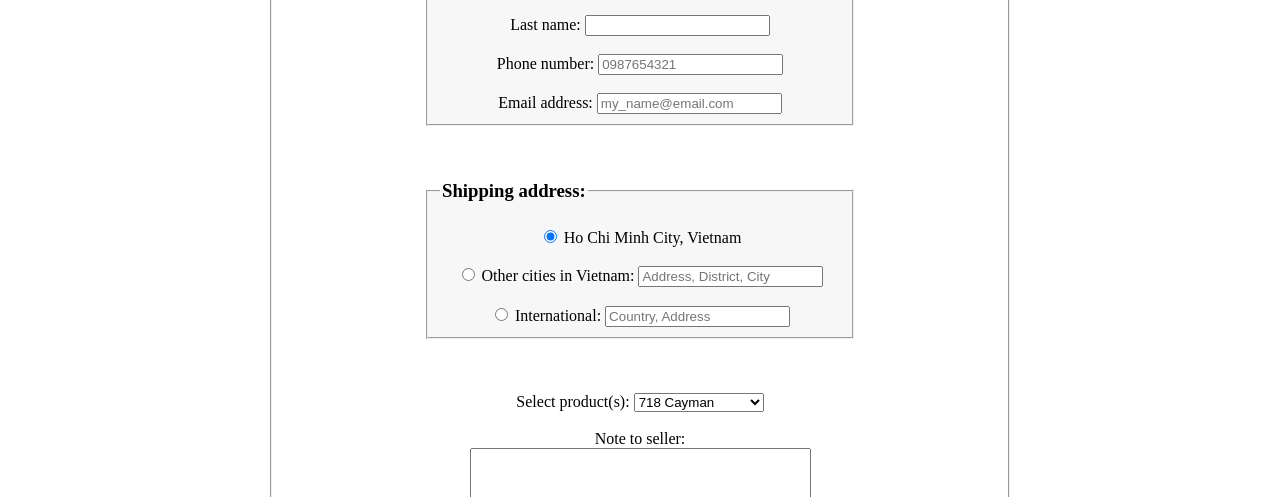
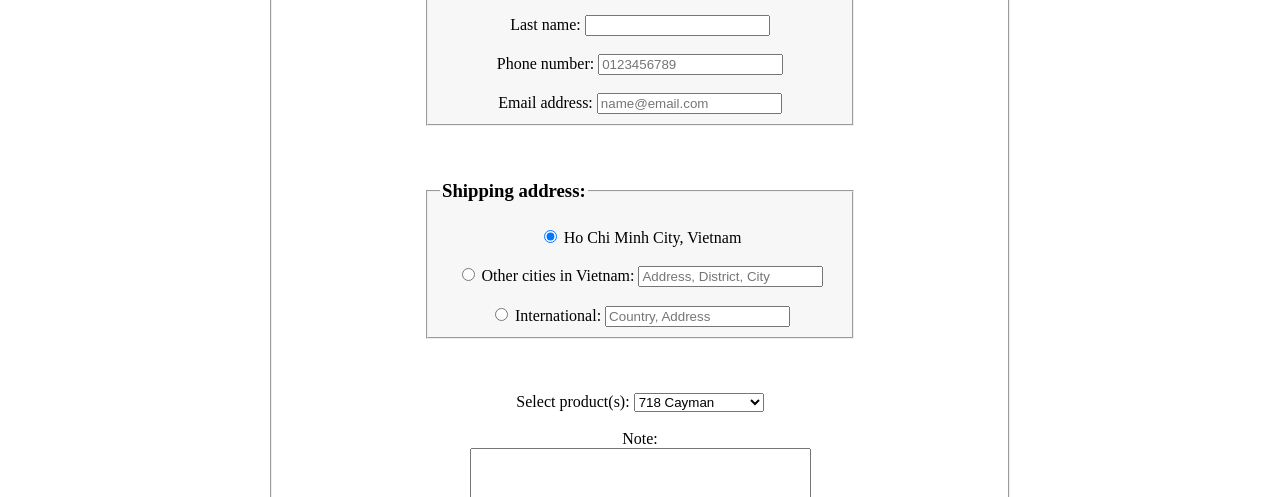
Before and after one commit to Bailey198/CommercialWeb, a plain HTML site: page Cart.html in a window 1280 px wide. Shown: the part 532-1029 px from the top of the page. Drawn offline with Linux system fonts and the light colour scheme.

Commit message:
Update Cart.html
Signed-off-by: Bailey198 <137258700+Bailey198@users.noreply.github.com>

```diff
--- a/Cart.html
+++ b/Cart.html
@@ -46,11 +46,11 @@
 
                                 <br><br>
                                 <label for="phone-num"> Phone number: </label>
-                                <input type="tel" id="phone-num" name="phone-num" required="" placeholder="0987654321">
+                                <input type="tel" id="phone-num" name="phone-num" required="" placeholder="0123456789">
 
                                 <br><br>
                                 <label for="email"> Email address: </label>
-                                <input type="email" id="email" name="email" placeholder="my_name@email.com">
+                                <input type="email" id="email" name="email" placeholder="name@email.com">
                         </fieldset>
 
                         <br><br>
@@ -87,8 +87,8 @@
                         </select>
 
                         <br><br>
-                        <label for="seller-note">Note to seller:</label><br>
-                        <textarea id="seller-note" name="seller-note" rows="4" cols="40"></textarea>
+                        <label for="note">Note:</label><br>
+                        <textarea id="note" name="note" rows="4" cols="40"></textarea>
                         <br><br>
                         <button type="submit" style="background-color: #ebb050; padding: 10px 32px; border-radius: 10px;">Order Now</button>
                     </fieldset>
```
